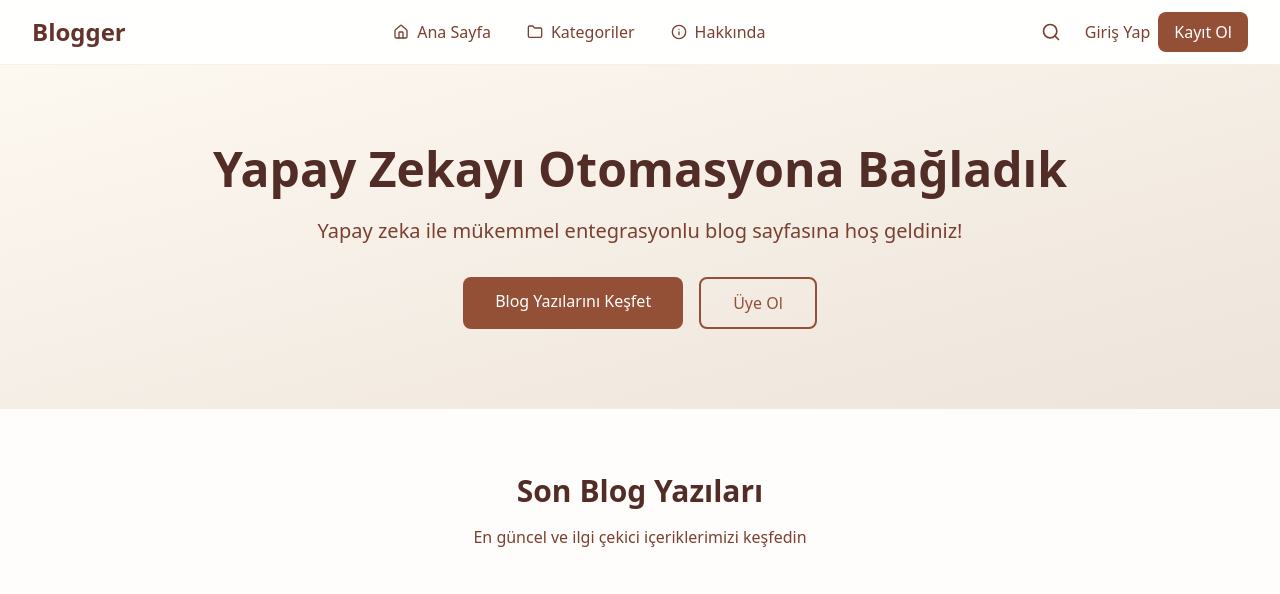
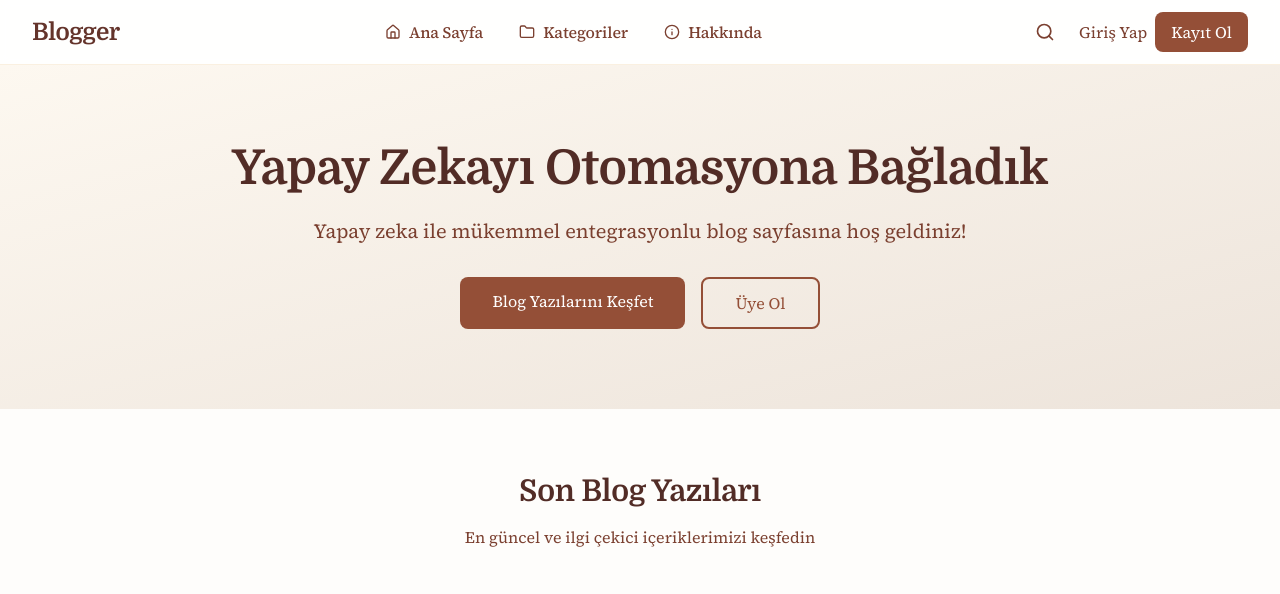
Before and after one commit to ozcelikcode/Ai, a FastAPI app: page / in a window 1280 px wide. Shown: the top 594 px of the page. Run offline with FastAPI, Linux system fonts and the light colour scheme; some libraries are stand-ins or nearby versions.

Commit message:
Implement modern serif font system and update typography
Added Google Fonts (Domine, Source Serif 4, Lora) and configured Tailwind and custom CSS for a modern serif-based typography system. Updated global, heading, navigation, content, and footer font styles across base.html and applied new font utility classes (font-heading, font-content, font-elegant) throughout categories, index, and post detail templates for consistent, elegant text presentation.

```diff
--- a/blog/templates/base.html
+++ b/blog/templates/base.html
@@ -14,6 +14,11 @@
     <meta name="keywords" content="{{ site_settings.meta_keywords }}">
     {% endif %}
 
+    <!-- Modern Serif Font Family -->
+    <link rel="preconnect" href="https://fonts.googleapis.com">
+    <link rel="preconnect" href="https://fonts.gstatic.com" crossorigin>
+    <link href="https://fonts.googleapis.com/css2?family=Domine:wght@400;500;600;700&family=Source+Serif+4:ital,opsz,wght@0,8..60,200..900;1,8..60,200..900&family=Lora:ital,wght@0,400..700;1,400..700&display=swap" rel="stylesheet">
+
     <script src="https://cdn.tailwindcss.com"></script>
     <script src="https://unpkg.com/lucide@latest/dist/umd/lucide.js"></script>
 
@@ -21,6 +26,12 @@
         tailwind.config = {
             theme: {
                 extend: {
+                    fontFamily: {
+                        'heading': ['Domine', 'Times New Roman', 'serif'],
+                        'content': ['Source Serif 4', 'Times New Roman', 'serif'],
+                        'elegant': ['Lora', 'Georgia', 'serif'],
+                        'sans': ['system-ui', '-apple-system', 'sans-serif'],
+                    },
                     colors: {
                         cream: {
                             50: '#fefdfb',
@@ -53,6 +64,87 @@
     </script>
 
     <style>
+        /* Global font settings - Modern serif system */
+        body {
+            font-family: 'Source Serif 4', 'Times New Roman', serif;
+            font-optical-sizing: auto;
+            font-weight: 400;
+            font-style: normal;
+            font-variation-settings: "opsz" 12;
+        }
+
+        h1, h2, h3, h4, h5, h6 {
+            font-family: 'Domine', 'Times New Roman', serif;
+            font-weight: 600;
+            letter-spacing: -0.01em;
+        }
+
+        .font-elegant {
+            font-family: 'Lora', Georgia, serif;
+        }
+
+        /* Navigation and UI elements styling */
+        nav .nav-logo {
+            font-family: 'Domine', serif;
+            font-weight: 700;
+            letter-spacing: -0.02em;
+        }
+
+        nav .nav-link {
+            font-family: 'Source Serif 4', serif;
+            font-weight: 500;
+            letter-spacing: -0.01em;
+        }
+
+        .nav-item, .btn, button, input, select, textarea {
+            font-family: system-ui, -apple-system, sans-serif;
+        }
+
+        /* Content typography refinements */
+        .prose {
+            font-family: 'Source Serif 4', 'Times New Roman', serif;
+        }
+
+        .prose h1, .prose h2, .prose h3, .prose h4 {
+            font-family: 'Domine', 'Times New Roman', serif;
+            font-weight: 600;
+            letter-spacing: -0.015em;
+        }
+
+        .post-title {
+            font-family: 'Domine', 'Times New Roman', serif;
+            font-weight: 700;
+            letter-spacing: -0.02em;
+        }
+
+        .post-content {
+            font-family: 'Source Serif 4', 'Times New Roman', serif;
+            font-weight: 400;
+            line-height: 1.7;
+        }
+
+        .excerpt-text {
+            font-family: 'Source Serif 4', 'Times New Roman', serif;
+            line-height: 1.6;
+        }
+
+        /* Footer styling */
+        footer h3, footer h4, footer h5 {
+            font-family: 'Domine', serif;
+            font-weight: 600;
+            letter-spacing: -0.01em;
+        }
+
+        footer p, footer li, footer a {
+            font-family: 'Source Serif 4', serif;
+            font-weight: 400;
+        }
+
+        footer a:hover {
+            color: #f5e6c8;
+            transition: color 0.3s ease;
+        }
+
         .transition-smooth {
             transition: all 0.3s cubic-bezier(0.4, 0, 0.2, 1);
         }
@@ -153,6 +245,7 @@
             color: #64342b;
             max-width: 65ch;
             line-height: 1.75;
+            font-family: 'Source Serif 4', 'Times New Roman', serif;
         }
 
         .prose h1, .prose h2, .prose h3, .prose h4 {
@@ -161,6 +254,8 @@
             line-height: 1.25;
             margin-top: 2em;
             margin-bottom: 1em;
+            font-family: 'Domine', 'Times New Roman', serif;
+            letter-spacing: -0.015em;
         }
 
         .prose h1 {
@@ -339,7 +434,7 @@
         <div class="max-w-7xl mx-auto px-4 sm:px-6 lg:px-8">
             <div class="flex justify-between items-center h-16">
                 <div class="flex items-center">
-                    <a href="/" class="flex items-center text-2xl font-bold text-brown-800 hover:text-brown-600 transition-smooth">
+                    <a href="/" class="flex items-center text-2xl font-bold text-brown-800 hover:text-brown-600 transition-smooth nav-logo">
                         {% if site_settings and site_settings.logo_type %}
                             {% if site_settings.logo_type == 'text' %}
                                 <span>{{ site_settings.site_title or 'AI Blog' }}</span>
@@ -376,15 +471,15 @@
                         {% endfor %}
                     {% else %}
                         <!-- Default navbar items -->
-                        <a href="/" class="px-4 py-2 text-brown-700 hover:text-brown-900 hover:bg-brown-50 rounded-lg transition-smooth flex items-center space-x-2">
+                        <a href="/" class="px-4 py-2 text-brown-700 hover:text-brown-900 hover:bg-brown-50 rounded-lg transition-smooth flex items-center space-x-2 nav-link">
                             <i data-lucide="home" class="w-4 h-4"></i>
                             <span>Ana Sayfa</span>
                         </a>
-                        <a href="/categories" class="px-4 py-2 text-brown-700 hover:text-brown-900 hover:bg-brown-50 rounded-lg transition-smooth flex items-center space-x-2">
+                        <a href="/categories" class="px-4 py-2 text-brown-700 hover:text-brown-900 hover:bg-brown-50 rounded-lg transition-smooth flex items-center space-x-2 nav-link">
                             <i data-lucide="folder" class="w-4 h-4"></i>
                             <span>Kategoriler</span>
                         </a>
-                        <a href="/about" class="px-4 py-2 text-brown-700 hover:text-brown-900 hover:bg-brown-50 rounded-lg transition-smooth flex items-center space-x-2">
+                        <a href="/about" class="px-4 py-2 text-brown-700 hover:text-brown-900 hover:bg-brown-50 rounded-lg transition-smooth flex items-center space-x-2 nav-link">
                             <i data-lucide="info" class="w-4 h-4"></i>
                             <span>Hakkında</span>
                         </a>
@@ -496,7 +591,7 @@
         {% block content %}{% endblock %}
     </main>
 
-    <footer class="bg-brown-800 text-cream-100 mt-16">
+    <footer class="bg-brown-800 text-cream-100 mt-16 font-content">
         <div class="max-w-7xl mx-auto px-4 sm:px-6 lg:px-8 py-12">
             {% if site_settings and (site_settings.footer_column_1 or site_settings.footer_column_2 or site_settings.footer_column_3) %}
                 <!-- Custom Footer Columns -->
@@ -520,7 +615,7 @@
                 <!-- Default Footer Content -->
                 <div class="grid grid-cols-1 md:grid-cols-3 gap-8">
                     <div>
-                        <h4 class="font-semibold mb-4">Hızlı Linkler</h4>
+                        <h4 class="font-semibold mb-4 font-heading">Hızlı Linkler</h4>
                         <ul class="space-y-2">
                             <li><a href="/" class="text-cream-300 hover:text-white transition-smooth">Ana Sayfa</a></li>
                             <li><a href="/categories" class="text-cream-300 hover:text-white transition-smooth">Kategoriler</a></li>
@@ -528,7 +623,7 @@
                         </ul>
                     </div>
                     <div>
-                        <h4 class="font-semibold mb-4">İletişim</h4>
+                        <h4 class="font-semibold mb-4 font-heading">İletişim</h4>
                         <ul class="space-y-2">
                             <li><a href="/contact" class="text-cream-300 hover:text-white transition-smooth">İletişim</a></li>
                             <li><a href="/privacy" class="text-cream-300 hover:text-white transition-smooth">Gizlilik</a></li>
@@ -536,7 +631,7 @@
                         </ul>
                     </div>
                     <div>
-                        <h4 class="font-semibold mb-4">Sosyal Medya</h4>
+                        <h4 class="font-semibold mb-4 font-heading">Sosyal Medya</h4>
                         <div class="flex space-x-3">
                             <a href="#" class="text-cream-300 hover:text-white transition-smooth">
                                 <i data-lucide="twitter" class="w-5 h-5"></i>
--- a/blog/templates/blog/index.html
+++ b/blog/templates/blog/index.html
@@ -6,14 +6,14 @@
 {% if not site_settings or site_settings.hero_enabled %}
 <section class="bg-gradient-to-br from-cream-100 to-brown-100 py-20">
     <div class="max-w-7xl mx-auto px-4 sm:px-6 lg:px-8 text-center">
-        <h1 class="text-5xl font-bold text-brown-900 mb-6">
+        <h1 class="text-5xl font-bold text-brown-900 mb-6 font-heading">
             {% if site_settings and site_settings.hero_title %}
                 {{ site_settings.hero_title }}
             {% else %}
                 AI Destekli Blog Platformu
             {% endif %}
         </h1>
-        <p class="text-xl text-brown-700 mb-8 max-w-3xl mx-auto">
+        <p class="text-xl text-brown-700 mb-8 max-w-3xl mx-auto font-content">
             {% if site_settings and site_settings.hero_subtitle %}
                 {{ site_settings.hero_subtitle }}
             {% else %}
@@ -50,8 +50,8 @@
 <section id="posts" class="py-16">
     <div class="max-w-7xl mx-auto px-4 sm:px-6 lg:px-8">
         <div class="text-center mb-12">
-            <h2 class="text-3xl font-bold text-brown-900 mb-4">Son Blog Yazıları</h2>
-            <p class="text-brown-700">En güncel ve ilgi çekici içeriklerimizi keşfedin</p>
+            <h2 class="text-3xl font-bold text-brown-900 mb-4 font-heading">Son Blog Yazıları</h2>
+            <p class="text-brown-700 font-content">En güncel ve ilgi çekici içeriklerimizi keşfedin</p>
         </div>
 
         {% if posts %}
@@ -81,14 +81,14 @@
                         {% endif %}
                     </div>
 
-                    <h3 class="text-xl font-bold text-brown-900 mb-3 hover:text-brown-700 transition-smooth">
+                    <h3 class="text-xl font-bold text-brown-900 mb-3 hover:text-brown-700 transition-smooth font-heading post-title">
                         <a href="/post/{{ post.slug }}">{{ post.title }}</a>
                     </h3>
 
                     {% if post.excerpt %}
-                    <div class="text-brown-700 mb-4 line-clamp-3 excerpt-content">{{ post.excerpt | safe }}</div>
+                    <div class="text-brown-700 mb-4 line-clamp-3 excerpt-content excerpt-text">{{ post.excerpt | safe }}</div>
                     {% else %}
-                    <div class="text-brown-700 mb-4 line-clamp-3 excerpt-content">{{ post.content[:200] | safe }}...</div>
+                    <div class="text-brown-700 mb-4 line-clamp-3 excerpt-content excerpt-text">{{ post.content[:200] | safe }}...</div>
                     {% endif %}
 
                     <div class="flex items-center justify-between">
```
Also changed, not shown: blog/templates/blog/categories.html (+4 -4 lines), blog/templates/blog/post_detail.html (+5 -5 lines).
